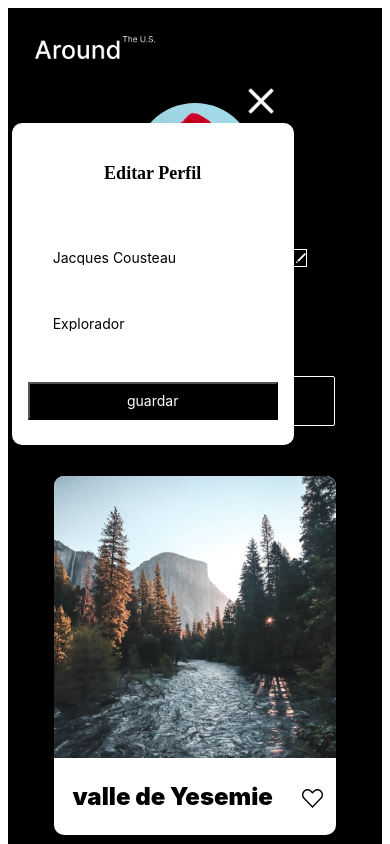
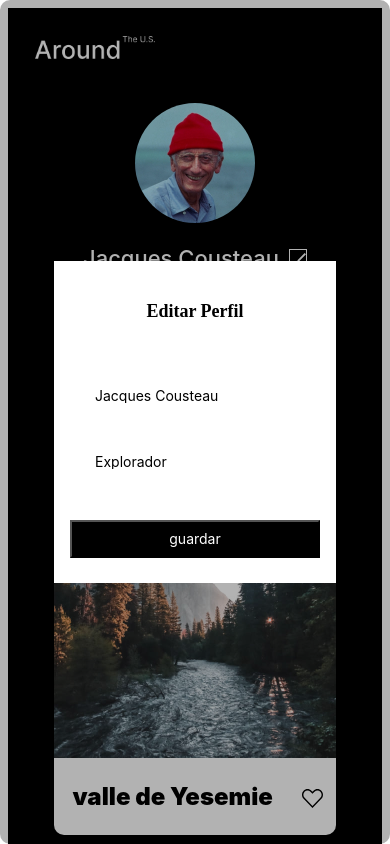
Before and after one commit to jfelo29/web_project_around, a plain HTML site: page index.html in a window 390 px wide. Both pictures are taken after a click on the button 297 px from the left and 258 px from the top of the page. Shown: the top 844 px of the page. Drawn offline with Linux system fonts and the light colour scheme.

Commit message:
ultimos detalles.

```diff
--- a/blocks/popup.css
+++ b/blocks/popup.css
@@ -1,19 +1,24 @@
 .popup {
   position: fixed;
-  top: 15%;
-  left: 40%;
+  top: 0;
+  left: 0;
+  width: 100%;
+  height: 100%;
   z-index: 2;
   border-radius: 10px;
   align-items: center;
-  flex-direction: column;
-  background-color: white;
+  justify-content: center;
   color: black;
   border: 0;
   display: none;
+  background-color: rgba(0, 0, 0, 0.3);
+}
+.popup__container {
+  background-color: white;
 }
 
 .popup_opened {
-  display: block;
+  display: flex;
 }
 .popup__close {
   background-image: url("../images/Close\ Icon.png");
@@ -70,11 +75,6 @@
   font-size: 14px;
 }
 @media screen and (max-width: 1020px) {
-  .popup {
-    position: fixed;
-    top: 125px;
-    left: 28.5%;
-  }
   .popup__edit-profile {
     width: 282px;
     height: 322px;
@@ -91,11 +91,6 @@
   }
 }
 @media screen and (max-width: 550px) {
-  .popup {
-    position: fixed;
-    top: 123px;
-    left: 3%;
-  }
   .popup__edit-profile {
     width: 282px;
     height: 322px;
--- a/script/index.js
+++ b/script/index.js
@@ -1,13 +1,14 @@
 const editButton = document.querySelector(".profile__button");
 const popup = document.querySelector(".popup");
 const closeButton = document.querySelector(".popup__close");
+const formElement = document.querySelector(".popup__edit-profile");
 //console.log(popup);
 
 function handleopenpopup() {
   popup.classList.add("popup_opened");
 
-  let name = document.querySelector(".profile__name").textContent;
-  let about = document.querySelector(".profile__about").textContent;
+  const name = document.querySelector(".profile__name").textContent;
+  const about = document.querySelector(".profile__about").textContent;
 
   const nameInput = document.querySelector("#nombre");
   const aboutinput = document.querySelector("#acerca");
@@ -19,15 +20,11 @@ function handleclosepopup() {
   popup.classList.remove("popup_opened");
   //console.log("funcionamiento cierre formulario");
 }
-editButton.addEventListener("click", handleopenpopup);
-closeButton.addEventListener("click", handleclosepopup);
-
-let formElement = document.querySelector(".popup__edit-profile");
 
 function handleProfileFormSubmit(evt) {
   evt.preventDefault();
-  let name = document.querySelector(".profile__name");
-  let about = document.querySelector(".profile__about");
+  const name = document.querySelector(".profile__name");
+  const about = document.querySelector(".profile__about");
 
   const nameInput = document.querySelector("#nombre");
   const aboutInput = document.querySelector("#acerca");
@@ -37,4 +34,6 @@ function handleProfileFormSubmit(evt) {
   handleclosepopup();
 }
 
+editButton.addEventListener("click", handleopenpopup);
+closeButton.addEventListener("click", handleclosepopup);
 formElement.addEventListener("submit", handleProfileFormSubmit);
```
Also changed, not shown: README.md.
